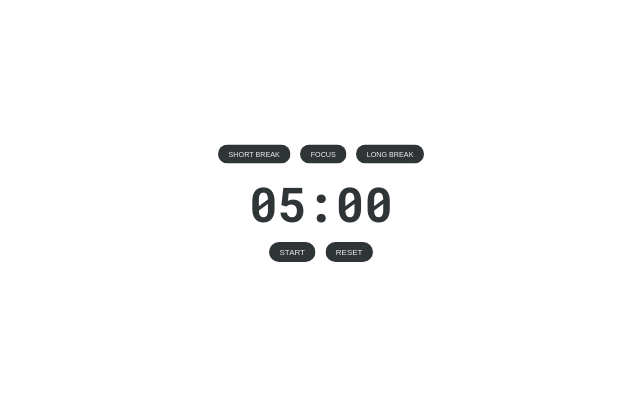
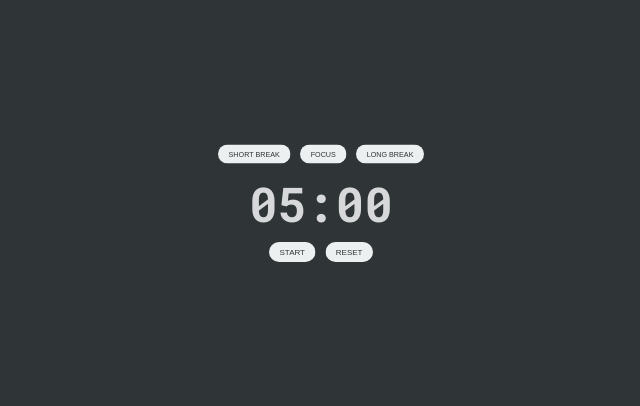
Before and after one commit to isa-t-s/pomodoro-timer, a plain HTML site: page index.html in a window 1280 px wide. Shown: the part 197-603 px from the top of the page, without its empty margins (319-959 px from the left). Drawn offline with Linux system fonts and the light colour scheme.

Commit message:
index.html

```diff
--- a/index.html
+++ b/index.html
@@ -14,8 +14,8 @@
       justify-content: center;
       align-items: center;
       min-height: 100vh;
-      background-color: rgba(255, 255, 255, 0.81);
-      color: #2F3437;
+      background-color: #2F3437;
+      color: rgba(255, 255, 255, 0.81);
       font-family: 'Roboto Mono', sans-serif;
       text-align: center;
       transform: scale(0.5);
@@ -32,7 +32,7 @@
       font-size: 6rem;
       font-weight: bold;
       margin: 10px 0;
-      color: #2F3437;
+      color: rgba(255, 255, 255, 0.81);
     }
 
     button {
@@ -42,16 +42,16 @@
       border: 1px solid transparent;
       border-radius: 100px;
       cursor: pointer;
-      background-color: #2F3437;
-      color: #ecf0f1;
+      background-color: #ecf0f1;
+      color: #2F3437;
       transition: background-color 0.3s ease;
     }
 
     button:hover {
       border-radius: 100px;
       background-color: rgba(47, 52, 55, 0);
-      border: 1px solid #2F3437;
-      color: #2F3437;
+      border: 1px solid #ecf0f1;
+      color: #ecf0f1;
     }
 
     .mode-buttons button {
```
